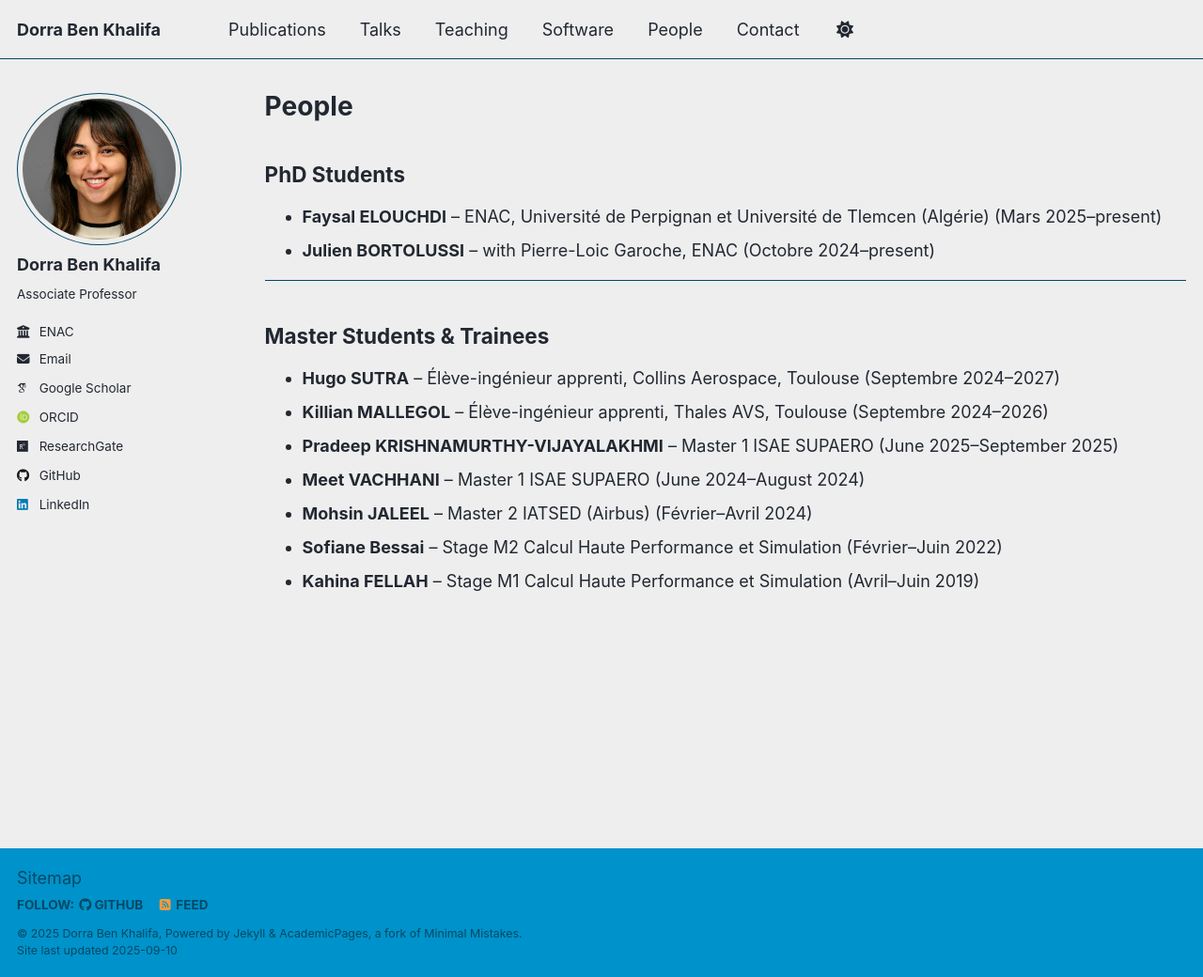
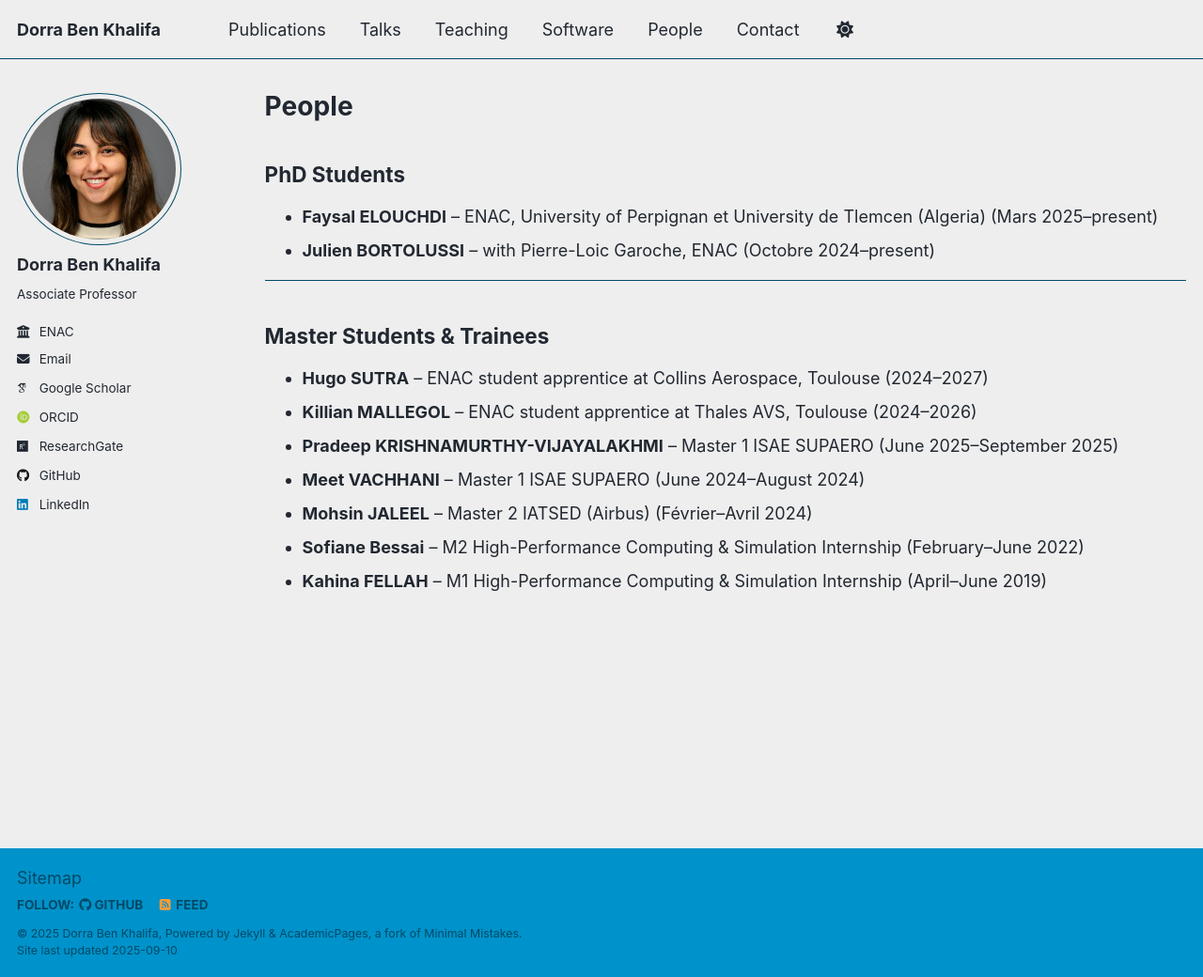
Before and after one commit to dbenkhalifa/dbenkhalifa.github.io, a Jekyll site: the page built from _pages/people.md, in a window 1280 px wide and 1040 px high. Shown: the whole window at 94% size. Built offline with Jekyll 4.4.1, drawn with Linux system fonts in a browser that asks for light colours; some web fonts are replaced; a script that is not in the unit is left out.

Commit message:
Update people.md

```diff
--- a/_pages/people.md
+++ b/_pages/people.md
@@ -9,17 +9,17 @@ author_profile: true
 
 ## PhD Students
 
-- **Faysal ELOUCHDI** – ENAC, Université de Perpignan et Université de Tlemcen (Algérie) (Mars 2025–present)
+- **Faysal ELOUCHDI** – ENAC, University of Perpignan et University de Tlemcen (Algeria) (Mars 2025–present)
 - **Julien BORTOLUSSI** – with Pierre-Loic Garoche, ENAC (Octobre 2024–present)
 
 ---
 
 ## Master Students & Trainees
 
-- **Hugo SUTRA** – Élève-ingénieur apprenti, Collins Aerospace, Toulouse (Septembre 2024–2027)
-- **Killian MALLEGOL** – Élève-ingénieur apprenti, Thales AVS, Toulouse (Septembre 2024–2026)
+- **Hugo SUTRA** – ENAC student apprentice at Collins Aerospace, Toulouse (2024–2027)
+- **Killian MALLEGOL** – ENAC student apprentice at Thales AVS, Toulouse (2024–2026)
 - **Pradeep KRISHNAMURTHY-VIJAYALAKHMI** – Master 1 ISAE SUPAERO (June 2025–September 2025)
 - **Meet VACHHANI** – Master 1 ISAE SUPAERO (June 2024–August 2024)
 - **Mohsin JALEEL** – Master 2 IATSED (Airbus) (Février–Avril 2024)
-- **Sofiane Bessai** – Stage M2 Calcul Haute Performance et Simulation (Février–Juin 2022)
-- **Kahina FELLAH** – Stage M1 Calcul Haute Performance et Simulation (Avril–Juin 2019)
+- **Sofiane Bessai** – M2 High-Performance Computing & Simulation Internship (February–June 2022)
+- **Kahina FELLAH** – M1 High-Performance Computing & Simulation Internship (April–June 2019)
```
